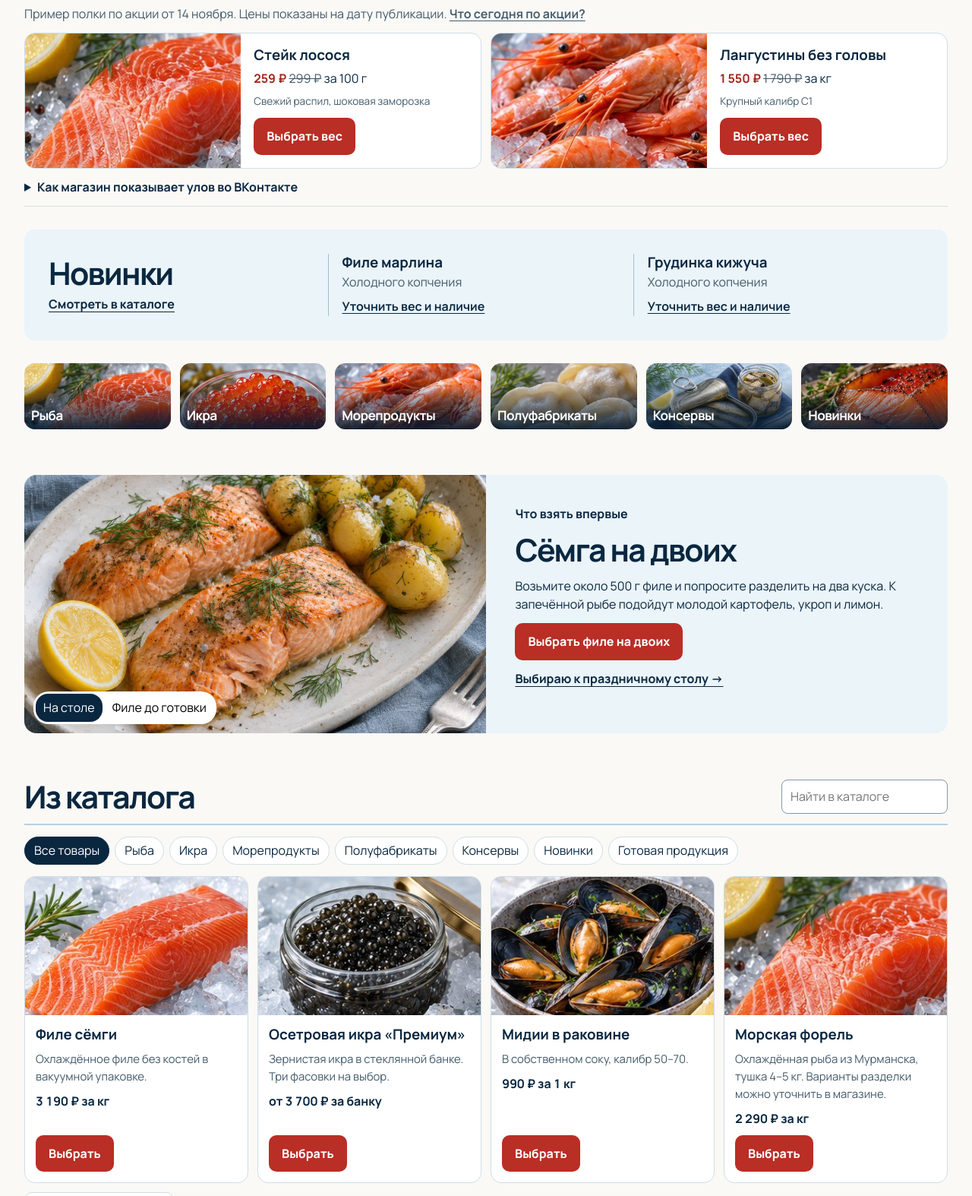
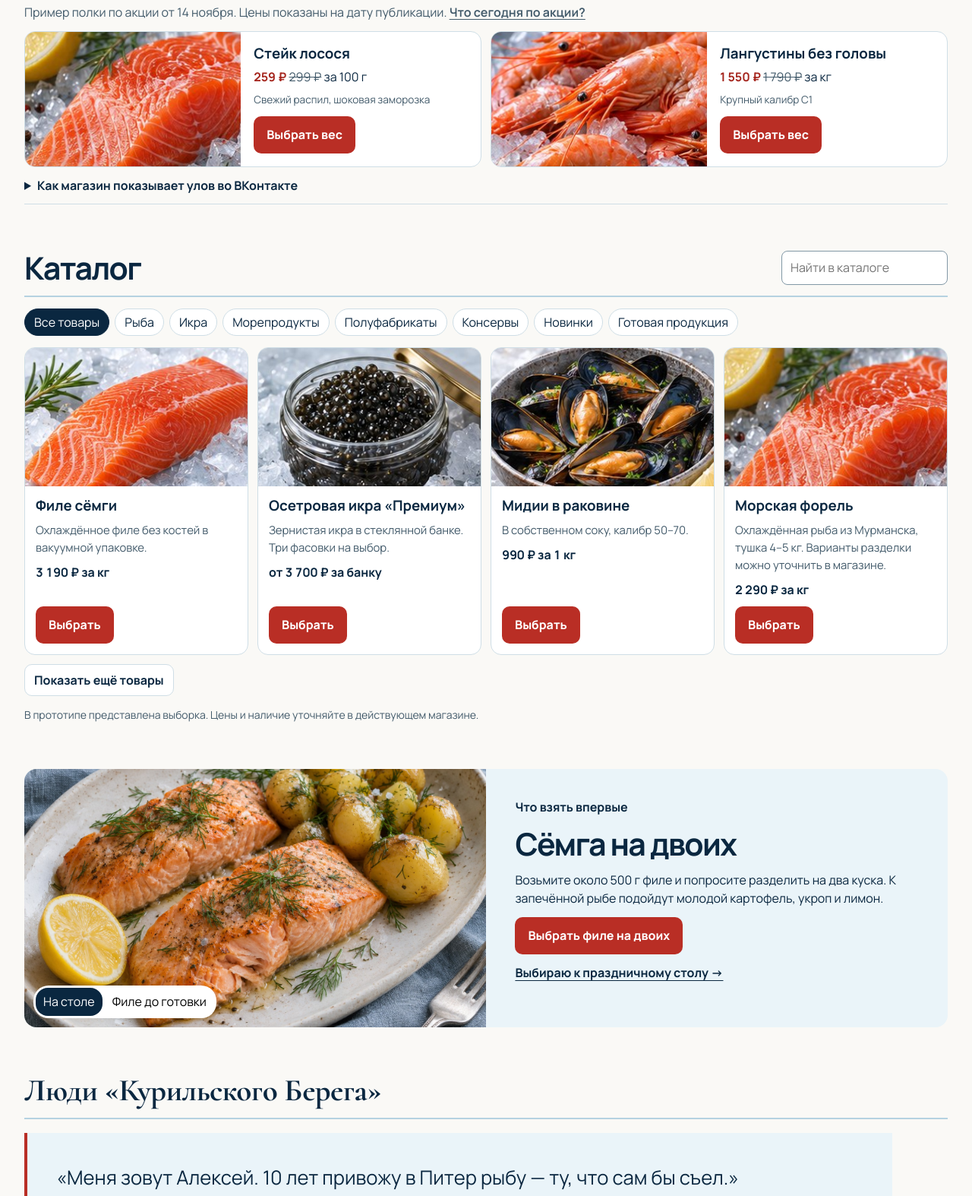
Before and after one commit to agshapran-code/prototipy, a plain HTML site: page kurilskiy-bereg-final/index.html in a window 1280 px wide. Shown: the part 587-2161 px from the top of the page at 76% size. Drawn offline with Linux system fonts and the light colour scheme.

Commit message:
Consolidate storefront catalog and clarify service navigation

```diff
--- a/kurilskiy-bereg-final/assets/shop.js
+++ b/kurilskiy-bereg-final/assets/shop.js
@@ -63,19 +63,13 @@ function photoStyle([x, y, width], aspect) {
   return `--size:${1086 / width * 100}% auto;--position:${left}% ${top(aspect)}%;--position-small:${left}% ${top(1.25)}%`;
 }
 
-function drawTiles() {
-  byId("category-tiles").innerHTML = categories.filter((category) => !category.secondary).map((category) => `
-    <a class="tile${category.image ? " photo-" + category.image : ""}" data-category="${category.id}" href="#catalog"${category.photo ? ' style="' + photoStyle(category.photo, 2.2) + '"' : ""}>
-      <strong>${category.name}</strong>
-    </a>`).join("");
-}
 
 let showAllProducts = false;
 
 function drawCatalog() {
   const query = normalize(byId("search").value);
   const catalogTitle = byId("catalog-title");
-  catalogTitle.textContent = selected === "all" ? "Из каталога" : categoryById.get(selected).name;
+  catalogTitle.textContent = selected === "all" ? "Каталог" : categoryById.get(selected).name;
   const choices = [{ id: "all", name: "Все товары" }, ...categories.filter((category) => !category.parent || category.id === selected)];
   const extra = byId("category-extra");
   const browseLive = selected === "seafood" || selected === "live";
@@ -109,7 +103,7 @@ function drawCatalog() {
         <h3>${product.name}</h3>
         <p>${product.description}</p>
         ${product.price ? `<strong class="price">${product.price}</strong>` : ""}
-        ${purchase}
+        ${product.category === "new" ? `<button type="button" class="secondary" data-contact="message" data-subject="Есть ли сейчас ${product.name.toLowerCase()}? Какой вес можно заказать?">Уточнить вес и наличие</button>` : purchase}
       </div>
     </article>`;
   }).join("") || '<p>По этому запросу в демо-каталоге ничего не нашлось.</p>';
@@ -232,13 +226,7 @@ function openCheckout() {
   updateFulfillment();
 }
 
-byId("category-tiles").addEventListener("click", (event) => {
-  const tile = event.target.closest("[data-category]");
-  if (!tile) return;
-  selected = tile.dataset.category;
-  byId("search").value = "";
-  drawCatalog();
-});
+
 
 byId("filters").addEventListener("click", (event) => {
   const button = event.target.closest("[data-filter]");
@@ -418,7 +406,7 @@ document.querySelector(".photo-switch").addEventListener("click", (event) => {
 
 
 updateBasketCount([...cart.values()].reduce((sum, line) => sum + line.count, 0));
-drawTiles();
+
 drawCatalog();
 if (location.hash === "#basket") openCart();
 window.addEventListener("hashchange", () => { if (location.hash === "#basket") openCart(); });
--- a/kurilskiy-bereg-final/index.html
+++ b/kurilskiy-bereg-final/index.html
@@ -14,13 +14,13 @@
     <div class="bar">
       <a class="brand" href="#top"><img src="assets/concept-details.jpg" alt="" width="78" height="40">Курильский Берег</a>
       <nav aria-label="Главное меню">
-        <a href="#categories">Каталог</a>
+        <a href="#catalog" data-feature-category="all">Каталог</a>
         <a href="#community">Люди и встречи</a>
         <a href="#recipes">Рецепты</a>
+        <a href="#reviews">Отзывы</a>
         <a href="#delivery">Доставка</a>
-        <a href="#reviews">Отзывы</a>
       </nav>
-      <details class="compact-menu"><summary>Меню</summary><div class="compact-links"><a href="#categories">Каталог</a><a href="#community">Люди и встречи</a><a href="#recipes">Рецепты</a><a href="#delivery">Доставка</a><a href="#reviews">Отзывы</a><button class="quiet-button" data-contact="call">Связаться</button><button class="quiet-button" data-account>Личный кабинет</button></div></details><div class="header-tools"><button type="button" class="quiet-button" data-contact="call">Связаться</button><button type="button" class="quiet-button" data-account>Кабинет</button>
+      <details class="compact-menu"><summary>Меню</summary><div class="compact-links"><a href="#catalog" data-feature-category="all">Каталог</a><a href="#community">Люди и встречи</a><a href="#recipes">Рецепты</a><a href="#reviews">Отзывы</a><a href="#delivery">Доставка</a><button class="quiet-button" data-contact="call">Связаться</button><button class="quiet-button" data-account>Личный кабинет</button></div></details><div class="header-tools"><button type="button" class="quiet-button" data-contact="call">Связаться</button><button type="button" class="quiet-button" data-account>Кабинет</button>
       <button class="basket" id="basket" type="button">Корзина <span id="count">0</span></button></div>
     </div>
   </header>
@@ -30,15 +30,15 @@
       <div class="hero-inner">
         <h1 id="hero-title">Курильский Берег</h1>
         <p>Рыба, икра и морепродукты в Петербурге. Доставка возможна в день заказа.</p>
-        <a class="button" href="#categories">Открыть каталог <span aria-hidden="true">→</span></a>
+        <a class="button" href="#catalog" data-feature-category="all">Открыть каталог <span aria-hidden="true">→</span></a>
         <a class="secondary hero-delivery" href="#delivery">Проверить доставку</a>
       </div>
     </section>
 
     <nav class="advantages" aria-label="Преимущества магазина"><div class="wrap advantage-row">
-      <a href="#delivery"><strong>Доставка в день заказа</strong><span>По Петербургу, по согласованию</span></a>
-      <a href="#service"><strong>Разделка по пожеланиям</strong><span>Укажите нарезку у самой рыбы</span></a>
-      <a href="#contacts"><strong>Можно зайти в магазин</strong><span>Скобелевский пр., 17 · 10:00–21:00</span></a>
+      <a href="#delivery"><strong>Доставка по Петербургу</strong><span>Можно получить заказ в тот же день</span></a>
+      <a href="#service"><strong>Нарезка по желанию</strong><span>Филе для духовки или стейки для сковороды</span></a>
+      <a href="#contacts"><strong>Самовывоз из магазина</strong><span>Скобелевский пр., 17 · 10:00–21:00</span></a>
     </div></nav>
 
     <section class="wrap section" id="offers" aria-labelledby="offers-title">
@@ -51,15 +51,21 @@
       <details class="guide catch-note"><summary>Как магазин показывает улов во ВКонтакте</summary><div class="catch-story"><div class="catch-photo" role="img" aria-label="Две целые рыбы в руках сотрудника, фото из публикации магазина"></div><div><h3>Сибас и дорадо целиком</h3><p>В одной из акций магазин показывал тушки прямо в руках и указывал цену за килограмм. Спросите, что есть в продаже сегодня.</p><button class="link-button" type="button" data-contact="message" data-subject="Есть ли сегодня сибас или дорадо?">Уточнить наличие</button></div></div></details>
     </section>
 
-    <section class="wrap arrivals" id="new-arrivals" aria-labelledby="arrivals-title">
-      <div><h2 id="arrivals-title">Новинки</h2><a class="text-link" href="#catalog" data-feature-category="new">Смотреть в каталоге</a></div>
-      <article><h3>Филе марлина</h3><p>Холодного копчения</p><button class="link-button" type="button" data-contact="message" data-subject="Есть ли сейчас филе марлина холодного копчения? Какой можно взять вес?">Уточнить вес и наличие</button></article>
-      <article><h3>Грудинка кижуча</h3><p>Холодного копчения</p><button class="link-button" type="button" data-contact="message" data-subject="Есть ли сейчас грудинка кижуча холодного копчения? Какой можно взять вес?">Уточнить вес и наличие</button></article>
-    </section>
 
-    <section class="wrap section" id="categories" aria-labelledby="categories-title">
-      <h2 class="visually-hidden" id="categories-title">Разделы каталога</h2>
-      <div class="categories" id="category-tiles"></div>
+
+
+
+    <section class="wrap section products-section" id="catalog" aria-labelledby="catalog-title">
+      <div class="section-heading">
+        <h2 id="catalog-title">Каталог</h2>
+        <label class="search"><span class="visually-hidden">Поиск по товарам</span><input id="search" type="search" placeholder="Найти в каталоге"></label>
+      </div>
+      <div class="filters" id="filters" aria-label="Категории"></div>
+      <p class="category-extra" id="category-extra" hidden></p>
+      <p class="visually-hidden" id="results" role="status"></p>
+      <div class="products" id="products"></div>
+      <button type="button" hidden class="secondary catalog-more" id="catalog-more">Показать ещё товары</button>
+      <p class="muted catalog-note">В прототипе представлена выборка. Цены и наличие уточняйте в действующем магазине.</p>
     </section>
 
     <section class="wrap section" id="first-pick" aria-labelledby="pick-title">
@@ -80,22 +86,8 @@
         </div>
       </div>
     </section>
-
-    <section class="wrap section products-section" id="catalog" aria-labelledby="catalog-title">
-      <div class="section-heading">
-        <h2 id="catalog-title">Из каталога</h2>
-        <label class="search"><span class="visually-hidden">Поиск по товарам</span><input id="search" type="search" placeholder="Найти в каталоге"></label>
-      </div>
-      <div class="filters" id="filters" aria-label="Категории"></div>
-      <p class="category-extra" id="category-extra" hidden></p>
-      <p class="visually-hidden" id="results" role="status"></p>
-      <div class="products" id="products"></div>
-      <button type="button" hidden class="secondary catalog-more" id="catalog-more">Показать ещё товары</button>
-      <p class="muted catalog-note">В прототипе представлена выборка. Цены и наличие уточняйте в действующем магазине.</p>
-    </section>
-
     <section class="wrap section" id="community" aria-labelledby="community-title">
-      <div class="section-heading"><h2 id="community-title">Люди «Курильского Берега»</h2><a class="text-link" href="#reviews">Отзывы покупателей</a></div>
+      <div class="section-heading"><h2 id="community-title">Люди «Курильского Берега»</h2></div>
       <div class="team-note"><blockquote>«Меня зовут Алексей. 10 лет привожу в Питер рыбу — ту, что сам бы съел.»</blockquote><p>Из обращения Алексея к покупателям, 20 мая</p><button class="secondary" type="button" data-contact="message" data-subject="Подскажите, какая рыба сейчас есть в магазине?">Спросить, что привезли</button></div>
       <div class="life-grid">
         <article><div class="album-photo evening" role="img" aria-label="Гости устричного вечера вместе за столом"></div><h3>Устричный вечер</h3><p>В альбоме встречи — 16 фотографий. На обложке гости собрались за одним столом.</p><button class="link-button" type="button" data-contact="message" data-subject="Планируется ли ещё один устричный вечер?">Спросить о следующей встрече</button></article>
@@ -189,7 +181,7 @@
   <footer id="contacts">
     <div class="wrap footer-links">
       <section><h3>Курильский Берег</h3><p>Санкт-Петербург, Скобелевский проспект, 17</p><p>Ежедневно с 10:00 до 21:00</p><button class="link-button" data-contact="call">+7 (952) 224-08-44</button><button class="link-button" data-contact="message">Написать в магазин</button></section>
-      <section><h3>Витрина</h3><a href="#catalog">Каталог</a><a href="#offers">Сегодня выгоднее</a><a href="#new-arrivals">Новинки</a><a href="#ready">Готовая продукция</a><a href="#recipes">Рецепты</a></section>
+      <section><h3>Витрина</h3><a href="#catalog">Каталог</a><a href="#offers">Сегодня выгоднее</a><a href="#catalog" data-feature-category="new">Новинки</a><a href="#ready">Готовая продукция</a><a href="#recipes">Рецепты</a></section>
       <section><h3>Покупателям</h3><button class="link-button" data-account>Кабинет и мои заказы</button><a href="#delivery">Доставка и самовывоз</a><a href="https://rybarossii.ru/dostavka-v-den-zakaza">Условия доставки и оплаты</a><a href="https://rybarossii.ru/add-return/">Возврат товара</a></section>
       <section><h3>О магазине</h3><a href="#community">Люди и встречи</a><a href="#reviews">Отзывы покупателей</a><a href="#service">Разделка и упаковка</a><a href="https://rybarossii.ru/">Действующий магазин</a></section>
     </div>
```
Also changed, not shown: kurilskiy-bereg-final/assets/shop.css (+16 -0 lines).
